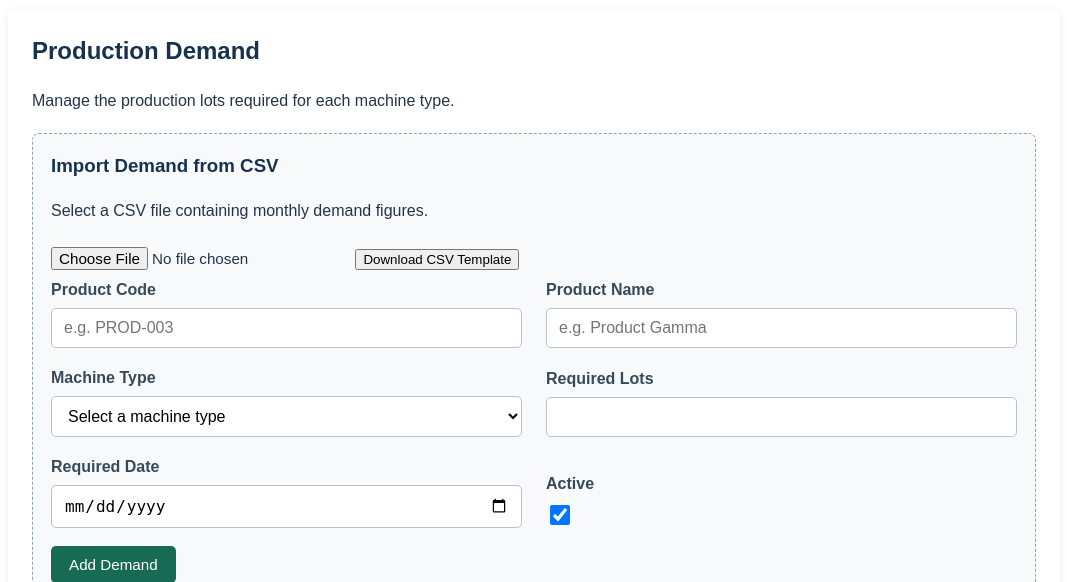
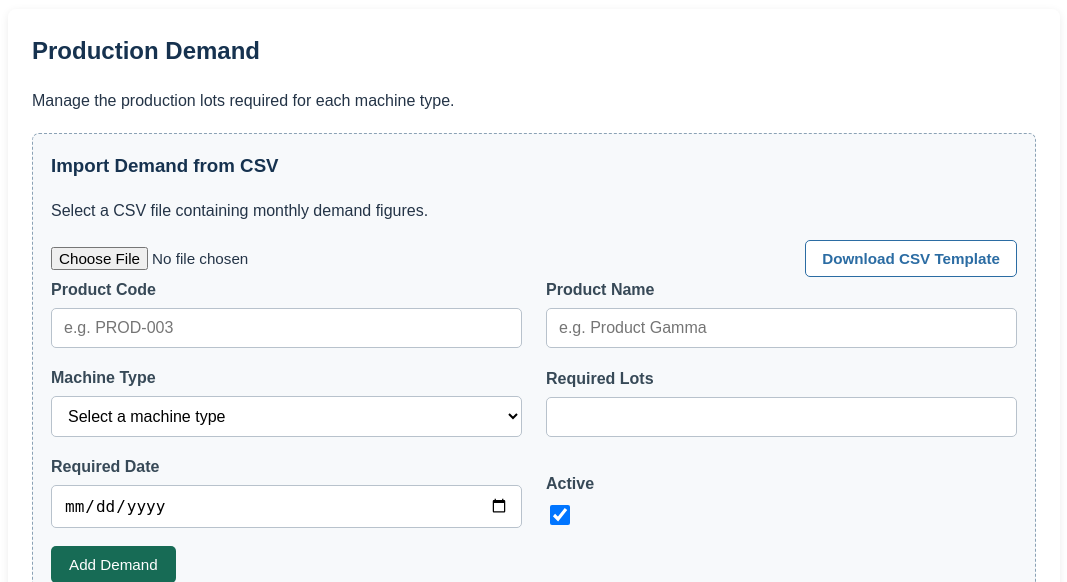
Before and after one commit to leahchristina/wsaa-project, a Flask app: page / in a window 1280 px wide. Shown: the part 1010-1592 px from the top of the page, without its empty margins (106-1173 px from the left). Run offline with Flask 3, Linux system fonts and the light colour scheme; data comes from the database, SQL or seed files in the repository.

Commit message:
styling for buttons and fixing table wrapping

```diff
--- a/static/css/styles.css
+++ b/static/css/styles.css
@@ -398,6 +398,54 @@ td button.recommission-button:hover {
     color: #176b55;
 }
 
+.csv-import-controls {
+    display: flex;
+    flex-wrap: wrap;
+    gap: 12px;
+    align-items: center;
+}
+
+.csv-import-controls input[type="file"] {
+    flex: 1 1 280px;
+    min-width: 0;
+    max-width: 100%;
+    margin: 0;
+}
+
+.csv-import-controls button {
+    flex: 0 0 auto;
+    margin: 0;
+    white-space: nowrap;
+}
+
+#download-template-button {
+    padding: 9px 16px;
+    border: 1px solid #2b6ca3;
+    border-radius: 5px;
+    background-color: white;
+    color: #2b6ca3;
+    font-size: 0.95rem;
+    font-weight: bold;
+    cursor: pointer;
+}
+
+#download-template-button:hover {
+    background-color: #eaf1f7;
+}
+
+.table-wrapper {
+    display: block;
+    width: 100%;
+    max-width: 100%;
+    overflow-x: auto;
+}
+
+.table-wrapper table {
+    width: 100%;
+    min-width: 700px;
+}
+
+
 @media (max-width: 750px) {
     header {
         padding: 24px 16px;
@@ -442,4 +490,17 @@ td button.reactivate-button {
 
 td button.reactivate-button:hover {
     background-color: #125342;
+
+.csv-import-controls {
+    flex-direction: column;
+    align-items: stretch;
 }
+
+.csv-import-controls input[type="file"],
+.csv-import-controls button {
+    width: 100%;
+}
+
+.csv-import-controls button {
+    text-align: center;
+}}
--- a/templates/index.html
+++ b/templates/index.html
@@ -130,6 +130,7 @@
         Select a CSV file containing monthly demand figures.
     </p>
 
+    <div class="csv-import-controls">
     <input
         type="file"
         id="demand-csv-file"
@@ -143,6 +144,7 @@
 >
     Download CSV Template
 </button>
+</div>
 
     <form id="demand-form">
         <input type="hidden" id="demand-id">
```
